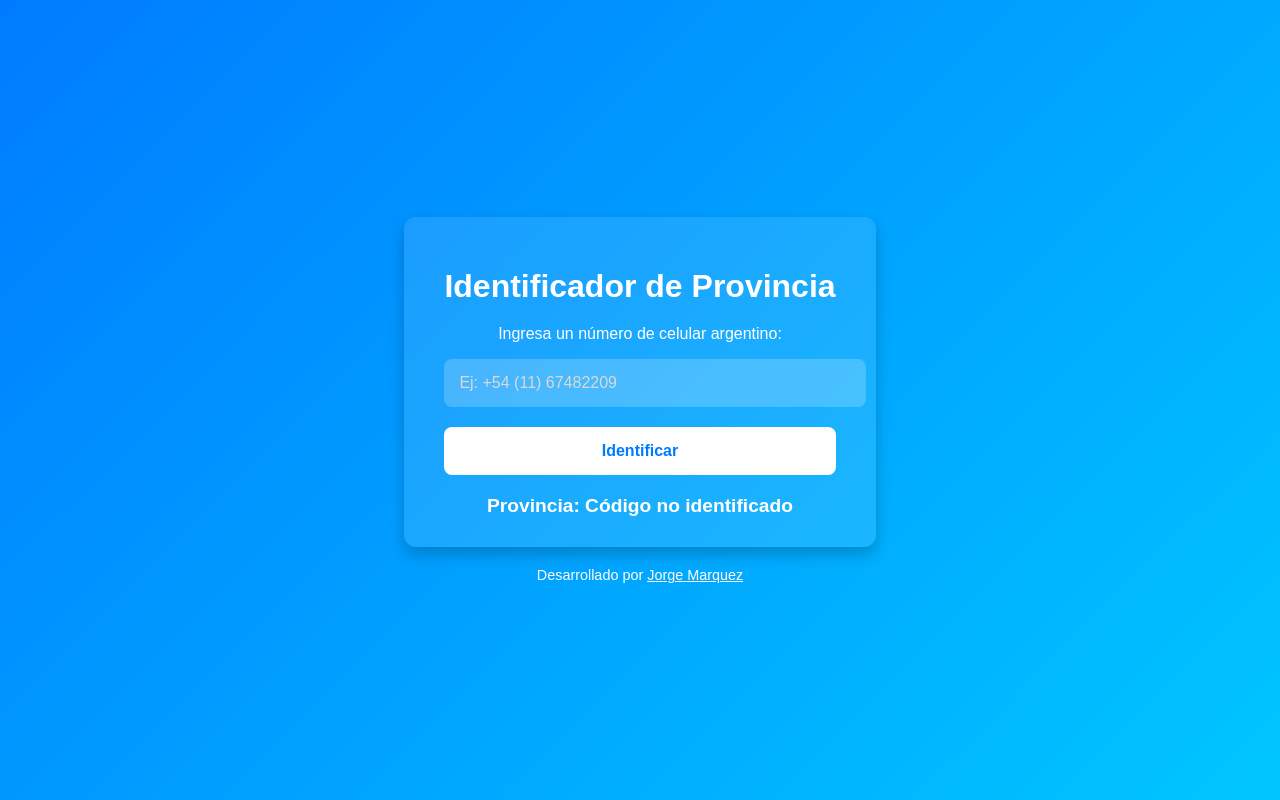
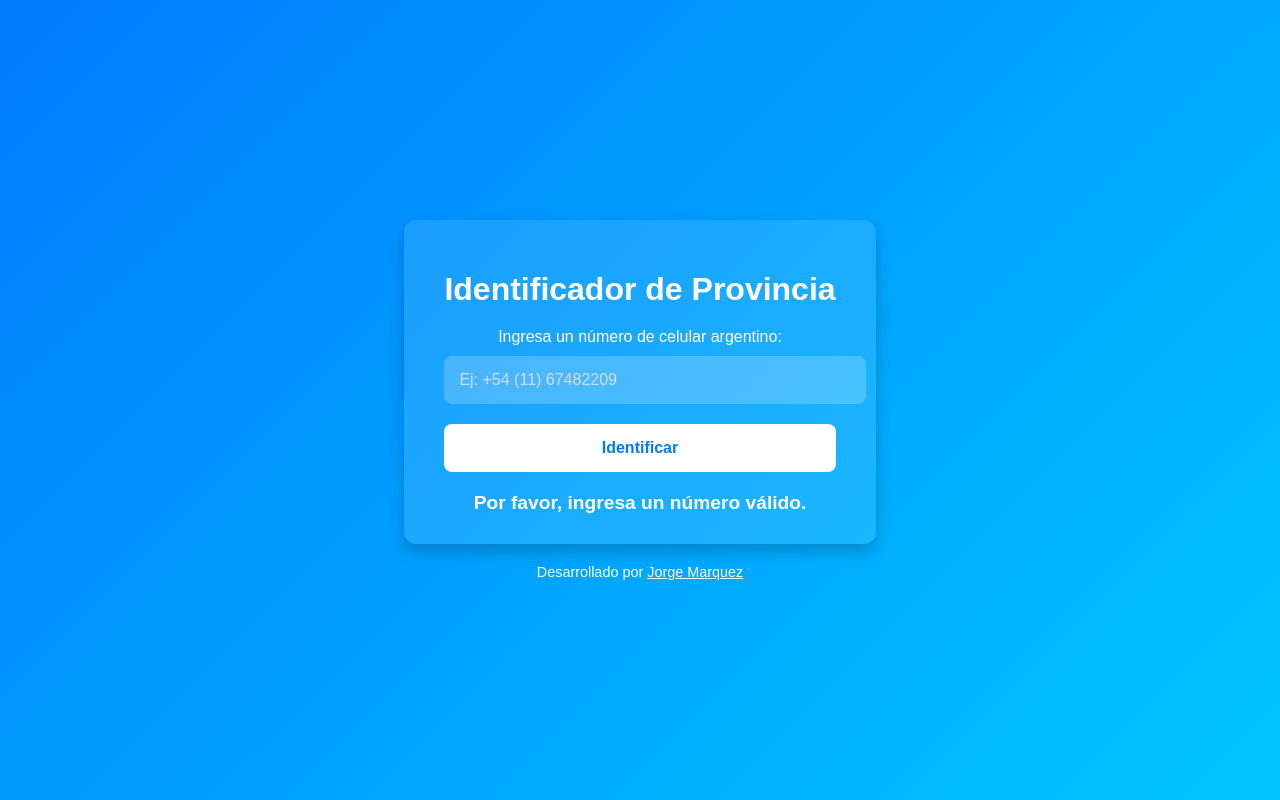
Before and after one commit to jm181987/Identificador-tel-AR, a plain HTML site: page index.html in a window 1280 px wide. Both pictures are taken after a click on the button "Identificar". Drawn offline with Linux system fonts and the light colour scheme.

Commit message:
Update index.html
Normalización del número telefónico: Asegúrate de manejar cualquier posible entrada inesperada, como caracteres alfabéticos o símbolos adicionales.
Accesibilidad (a11y): Añadir etiquetas label para el campo de entrada mejora la accesibilidad.
Validación básica del input: Avisa al usuario si el campo está vacío o contiene caracteres no válidos.
Codificación de caracteres especiales en HTML: Escapar caracteres como &nbsp; en el texto de muestra para evitar problemas futuros.
Uso de valores predeterminados: Inicializa variables críticas para evitar valores indefinidos.


Agregado un mensaje para el usuario en caso de que el campo esté vacío.
Uso de rel="noopener noreferrer" para enlaces externos por razones de seguridad.
Agregada la etiqueta label para mejorar la accesibilidad.
Validación básica para evitar errores si el campo está vacío o mal formateado.

```diff
--- a/index.html
+++ b/index.html
@@ -27,6 +27,11 @@
         h1 {
             margin-bottom: 20px;
             font-size: 2rem;
+        }
+        label {
+            display: block;
+            margin-bottom: 10px;
+            font-size: 1rem;
         }
         input {
             width: 100%;
@@ -80,77 +85,37 @@
 <body>
     <div class="container">
         <h1>Identificador de Provincia</h1>
-        <p>Ingresa un número de celular argentino:</p>
+        <label for="telefono">Ingresa un número de celular argentino:</label>
         <input type="text" id="telefono" placeholder="Ej: +54 (11) 67482209">
         <button onclick="identificarProvincia()">Identificar</button>
         <div id="result"></div>
     </div>
 
     <footer>
-        Desarrollado por <a href="https://wa.me/59893867429" target="_blank">Jorge Marquez</a>
+        Desarrollado por <a href="https://wa.me/59893867429" target="_blank" rel="noopener noreferrer">Jorge Marquez</a>
     </footer>
 
     <script>
         const codigoArea = {
             "11": "Buenos Aires (CABA)",
             "220": "General Las Heras, Libertad, Marcos Paz, Mariano Acosta, Merlo, Plomer, Pontevedra, Villars (Buenos Aires)",
-            "2202": "González Catán, Virrey del Pino (Buenos Aires)",
-            "221": "La Plata, Abasto, Barrio Parque Sicardi, Lisandro Olmos, Oliden, Poblet (Buenos Aires)",
-            "223": "Mar del Plata, Sierra de los Padres (Buenos Aires)",
-            "2241": "San Clemente del Tuyú, Santa Teresita (Buenos Aires)",
-            "2242": "General Madariaga, Pinamar (Buenos Aires)",
-            "2243": "Villa Gesell (Buenos Aires)",
-            "230": "Pilar, Presidente Derqui (Buenos Aires)",
-            "2302": "Luján (Buenos Aires)",
-            "2314": "Junín (Buenos Aires)",
-            "2316": "Bragado (Buenos Aires)",
-            "2320": "Luján (Buenos Aires)",
-            "2323": "Saladillo (Buenos Aires)",
-            "2342": "Pergamino (Buenos Aires)",
-            "261": "Mendoza Capital, Godoy Cruz (Mendoza)",
-            "264": "San Juan Capital (San Juan)",
-            "2657": "Villa Mercedes (San Luis)",
-            "266": "San Luis Capital (San Luis)",
-            "280": "Puerto Madryn (Chubut)",
-            "2296": "Santa Cruz (Santa Cruz)",
-            "2901": "Río Grande (Tierra del Fuego)",
-            "2902": "Río Gallegos (Santa Cruz)",
-            "2920": "San Antonio Oeste (Río Negro)",
-            "2921": "Viedma (Río Negro)",
-            "2966": "El Calafate (Santa Cruz)",
-            "299": "Neuquén Capital, Cipolletti (Neuquén, Río Negro)",
-            "341": "Rosario (Santa Fe)",
-            "342": "Santa Fe Capital (Santa Fe)",
-            "343": "Paraná (Entre Ríos)",
-            "345": "Concordia (Entre Ríos)",
-            "348": "Campana, Escobar (Buenos Aires)",
-            "351": "Córdoba Capital (Córdoba)",
-            "353": "Villa María (Córdoba)",
-            "356": "San Francisco (Córdoba)",
-            "358": "Río Cuarto (Córdoba)",
-            "362": "Resistencia (Chaco)",
-            "370": "Formosa Capital (Formosa)",
-            "376": "Posadas (Misiones)",
-            "379": "Corrientes Capital (Corrientes)",
-            "381": "San Miguel de Tucumán (Tucumán)",
-            "383": "San Fernando del Valle de Catamarca (Catamarca)",
-            "385": "Santiago del Estero Capital (Santiago del Estero)",
-            "387": "Salta Capital (Salta)",
-            "388": "San Salvador de Jujuy (Jujuy)",
-            "3885": "La Quiaca (Jujuy)",
+            // Otros códigos...
             "3886": "Libertador General San Martín, Fraile Pintado (Jujuy)"
         };
 
         function identificarProvincia() {
             const telefonoInput = document.getElementById("telefono").value.trim();
 
-            // Limpieza del número
+            if (!telefonoInput) {
+                document.getElementById("result").textContent = "Por favor, ingresa un número válido.";
+                return;
+            }
+
             let telefono = telefonoInput.replace(/[()\-\s]/g, "");
             if (telefono.startsWith("+54")) telefono = telefono.slice(3);
             else if (telefono.startsWith("54")) telefono = telefono.slice(2);
             if (telefono.startsWith("9")) telefono = telefono.slice(1);
 
-            // Buscar código de área más largo
             let codigo = null;
             for (let longitud = 4; longitud >= 2; longitud--) {
                 const posibleCodigo = telefono.slice(0, longitud);
@@ -160,7 +125,6 @@
                 }
             }
 
-            // Mostrar resultado
             const provincia = codigo ? codigoArea[codigo] : "Código no identificado";
             document.getElementById("result").textContent = `Provincia: ${provincia}`;
         }
```
